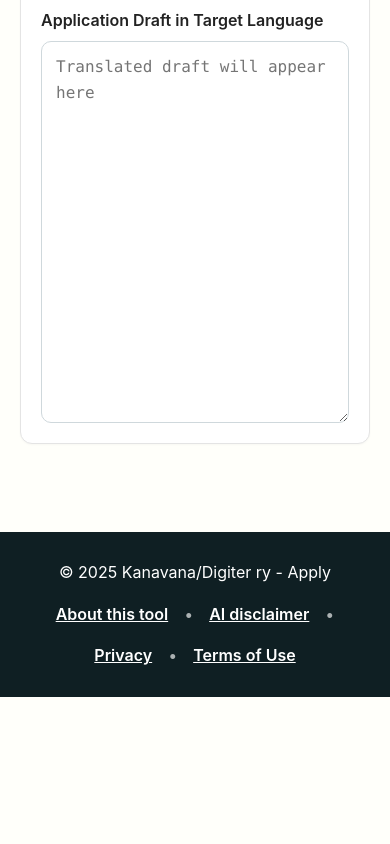
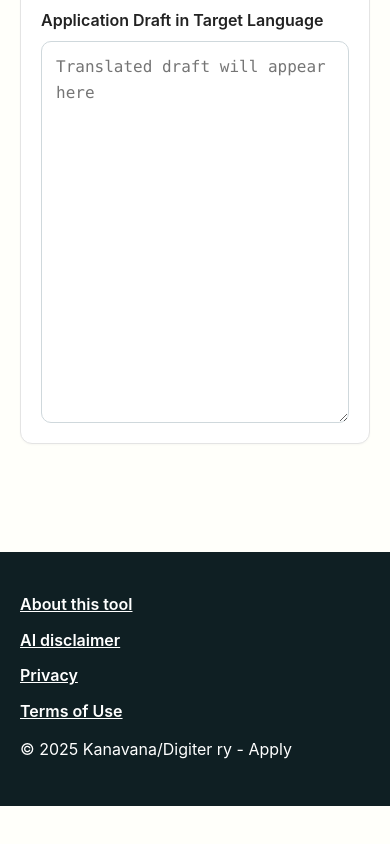
Before and after one commit to Digiter-ry/apply, a plain HTML site: page jobs/jobs.html in a window 390 px wide. Shown: the part 2909-3753 px from the top of the page. Before the commit the page ends 3606 px from the top, so only its background shows below. Drawn offline with Linux system fonts and the light colour scheme; files whose address does not match are found by name.

Commit message:
chore(ui): päivitä CSS/JS ja jobs.html

```diff
--- a/jobs/assets/css/jobs-ui.css
+++ b/jobs/assets/css/jobs-ui.css
@@ -170,6 +170,7 @@ label { font-weight: 600; }
 
 /* Terms accept row */
 .terms-accept { display: flex; align-items: center; gap: 8px; margin-top: 8px; font-size: .95rem; }
+.terms-accept #acceptTerms { width: 22px; height: 22px; }
 .terms-accept a { color: #145b63; font-weight: 700; }
 .noscript {
   background: #fff3cd; border: 1px solid #ffeeba; color: #856404;
@@ -178,6 +179,7 @@ label { font-weight: 600; }
 
 /* Footer */
 .footer { background: #0f1f23; color: #fff; padding: 28px 20px; text-align: center; }
+.footer .copyrights { text-align: left; margin-top: 12px; }
 .footer .legal-links { max-width: 1140px; margin: 12px auto 0; }
 .footer .legal-nav { display: flex; gap: 16px; justify-content: center; flex-wrap: wrap; }
 .footer .legal-nav a { color: #fff; text-decoration: underline; font-weight: 600; }
@@ -223,7 +225,14 @@ label { font-weight: 600; }
 @media (max-width: 768px) {
   .content-secondary.sticky { display: none; }
 
-  .main-wrapper { padding-bottom: 64px; }
+  /* Add space for fixed guide bar + iOS safe area */
+  .main-wrapper { padding-bottom: calc(84px + env(safe-area-inset-bottom, 0px)); }
+
+  /* Stack legal links vertically on mobile and hide separators */
+  .footer { margin-bottom: calc(120px + env(safe-area-inset-bottom, 0px)); }
+  .footer .legal-nav { flex-direction: column; align-items: flex-start; gap: 10px; }
+  .footer .legal-nav a { display: block; text-align: left; }
+  .footer .legal-nav .sep { display: none; }
 
   #guideBar {
     display: block;
--- a/jobs/jobs.html
+++ b/jobs/jobs.html
@@ -15,6 +15,7 @@
   <link rel="stylesheet" href="assets/css/jobs-ui.css" />
   <link rel="stylesheet" href="assets/css/reward.css" />
   <link rel="stylesheet" href="assets/css/lenght-meter.css" />
+  <link rel="icon" href="favicon.ico" type="image/x-icon" />
 </head>
 <body>
   <a class="skip-link" href="#main">Siirry pääsisältöön</a>
@@ -268,7 +269,6 @@
 
   <!-- Footer -->
   <footer class="footer" role="contentinfo">
-    <p>&copy; <span id="year"></span> Kanavana/Digiter ry - Apply</p>
     <div class="legal-links" role="region" aria-label="Legal">
       <nav class="legal-nav" aria-label="Legal links">
         <a href="#" id="legalAboutLink" data-i18n="legal.about.title">Tietoa työkalusta</a>
@@ -280,6 +280,7 @@
         <a href="#" id="legalTermsLink" data-i18n="legal.terms.title">Käyttöehdot</a>
       </nav>
     </div>
+    <p class="copyrights">&copy; <span id="year"></span> Kanavana/Digiter ry - Apply</p>
   </footer>
 
   <!-- Legal modal (opens from footer links) -->
```
Also changed, not shown: jobs/assets/js/jobs-ui.js (line endings or trailing spaces).
